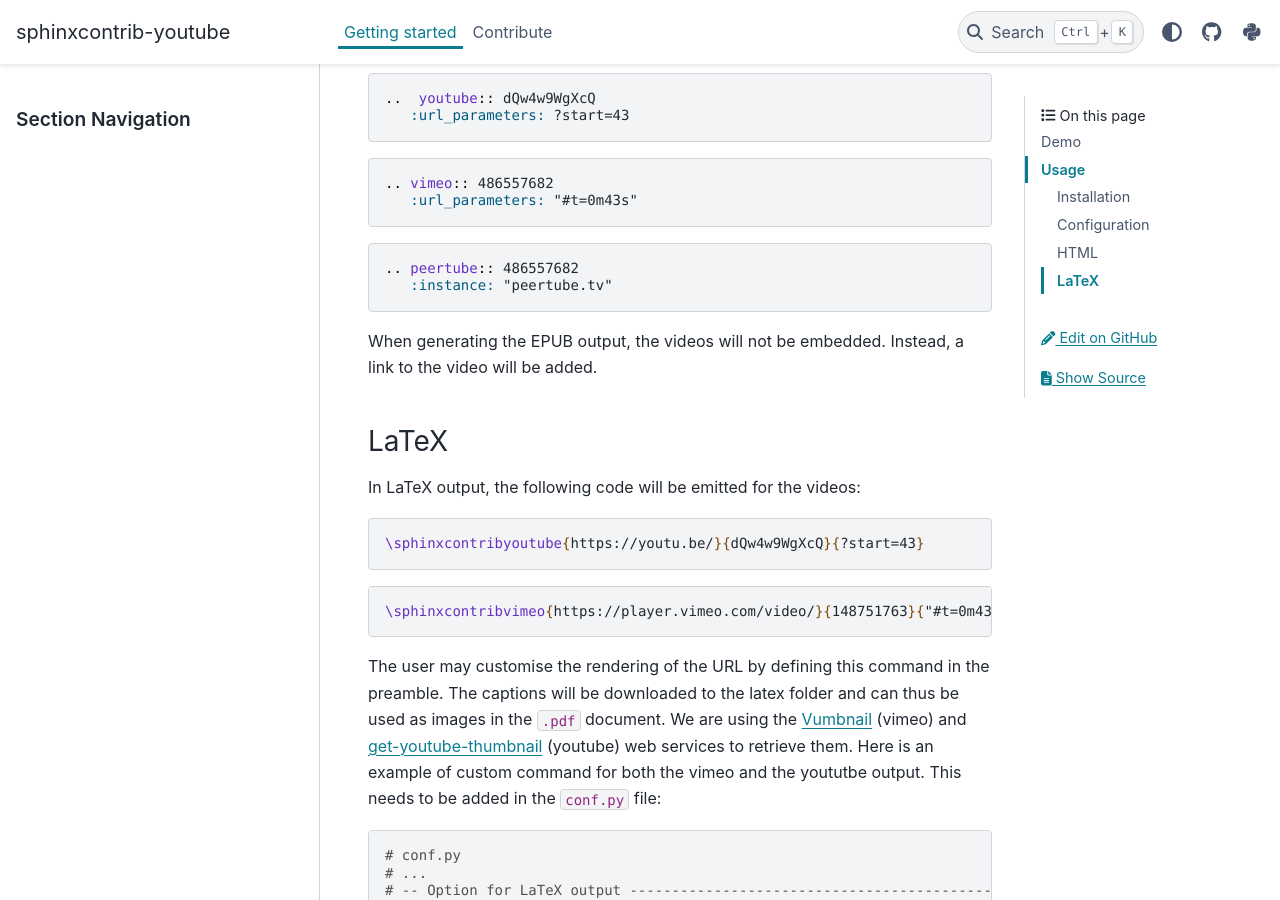
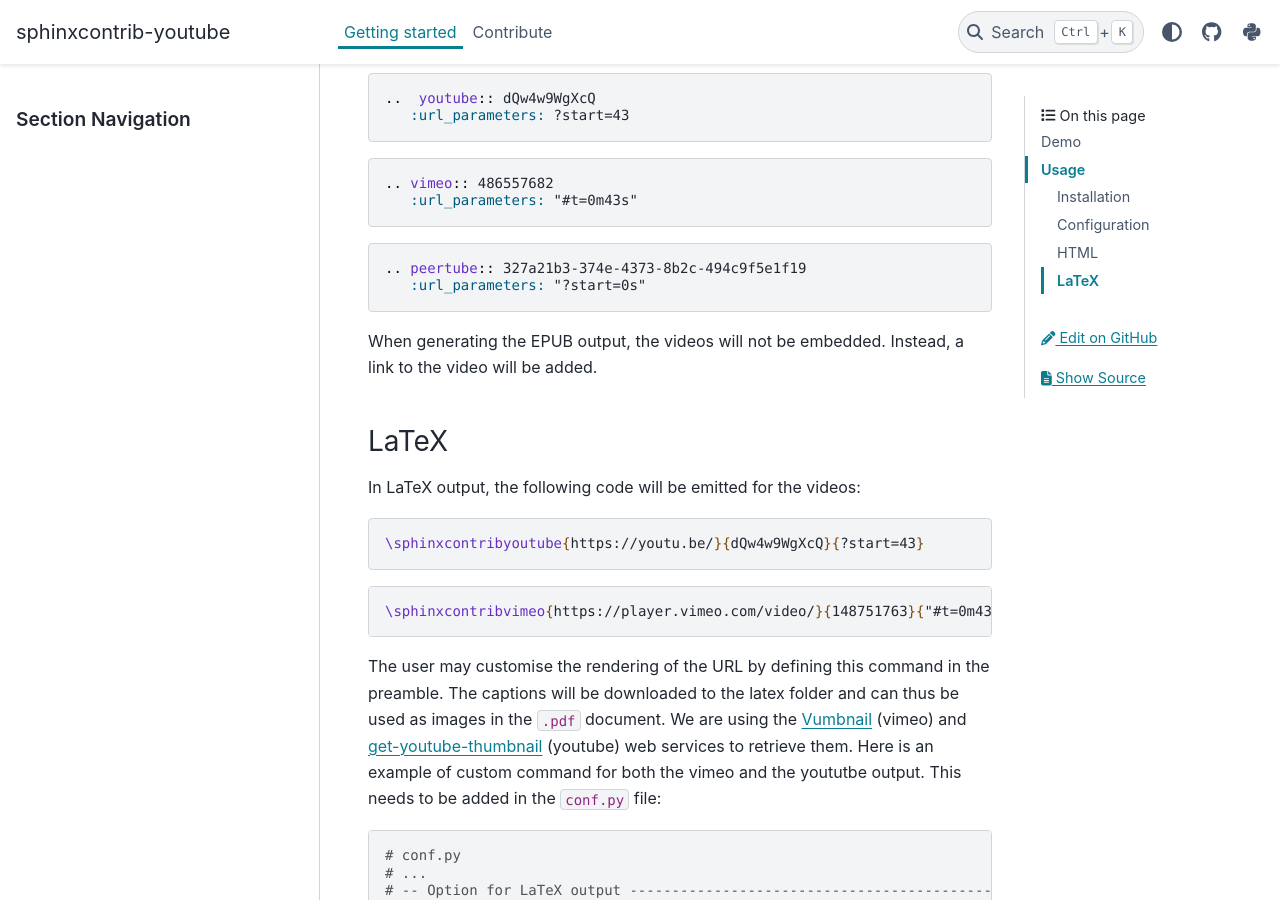
Before and after one commit to sphinx-contrib/youtube, a Sphinx documentation site: the page built from docs/usage.rst, in a window 1280 px wide and 900 px high, scrolled down 3673 px. Built offline with Sphinx 7.4.7 and the PyData theme 0.15.4, drawn with Linux system fonts in a browser that asks for light colours.

Commit message:
Fix peertube

```diff
--- a/docs/usage.rst
+++ b/docs/usage.rst
@@ -127,8 +127,8 @@ To start the video at a specific time the parameter "url_parameters" may be used
 
 .. code-block:: rst
 
-   .. peertube:: 486557682
-      :instance: "peertube.tv"
+   .. peertube:: 327a21b3-374e-4373-8b2c-494c9f5e1f19
+      :url_parameters: "?start=0s"
 
 When generating the EPUB output, the videos will not be embedded. Instead, a link to the video will be added.
 
```
